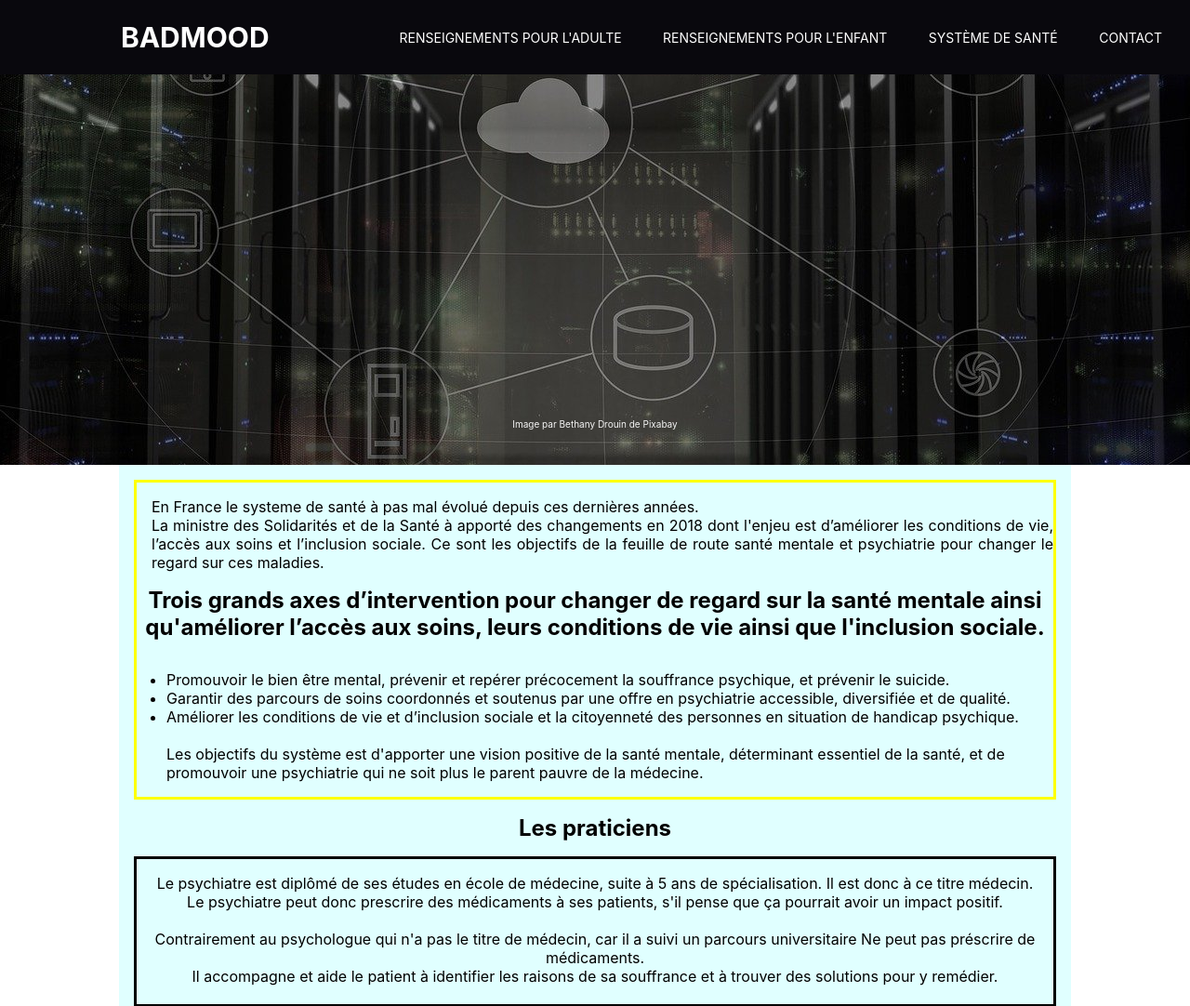
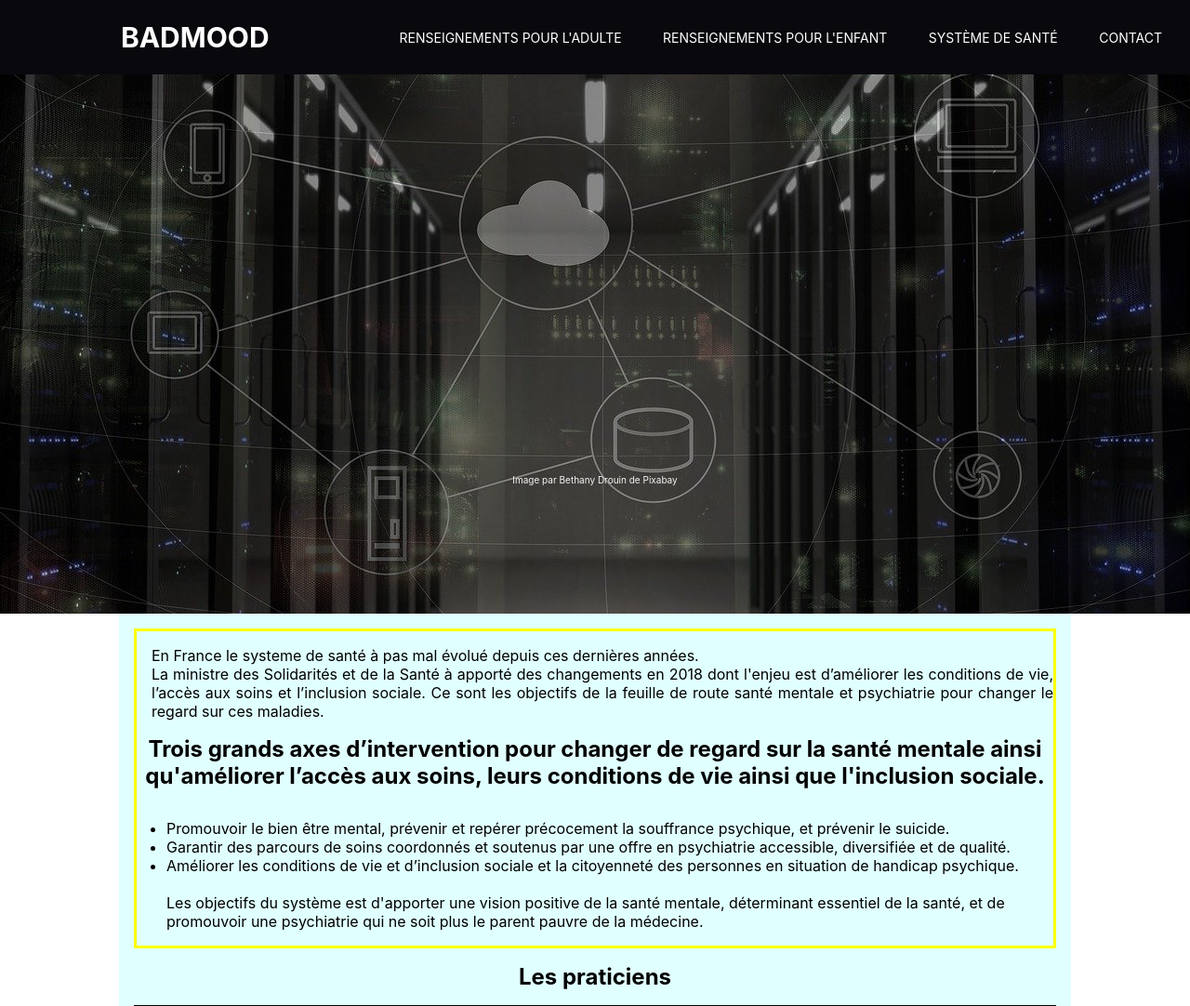
Before and after one commit to FranciscoKevin/Badmood, a PHP site: page /page_infoSysteme.php in a window 1280 px wide. Shown: the top 1082 px of the page at 93% size. Run offline with PHP 8.4, Linux system fonts and the light colour scheme; some libraries are stand-ins or nearby versions.

Commit message:
décalage des pages en dessous de la nav bar

```diff
--- a/index.css
+++ b/index.css
@@ -9,7 +9,8 @@
     justify-content: center;
     flex-direction: column;
     width: 100%;
-    height: 580px ;
+    height: 580px;
+    margin-top: 60px;
 }
 .textOnImage{
     font-size: 22px;
--- a/infoSysteme.css
+++ b/infoSysteme.css
@@ -17,7 +17,8 @@ body {
     flex-direction: column-reverse;
     justify-content: center;
     width: 100%;
-    height: 500px;
+    height: 600px;
+    margin-top: 60px;
 }
 
 .photoSystemeBot {
--- a/page_adulte.css
+++ b/page_adulte.css
@@ -20,7 +20,8 @@
     justify-content: right;
     align-items: flex-end;
     width: 100%;
-    height: 500px;
+    height: 600px;
+    margin-top: 60px;
 }
 
 .imageAdult2 {
--- a/page_contact.css
+++ b/page_contact.css
@@ -2,6 +2,7 @@
 
 .mainContainer {
  display: inline-block;
+ margin-top: 70px;
 }
 
 fieldset {
--- a/page_enfant.css
+++ b/page_enfant.css
@@ -21,6 +21,7 @@
     align-items: flex-end;
     width: 100%;
     height: 500px;
+    margin-top: 50px;
 }
 
 .imageChild2 {
--- a/parent.css
+++ b/parent.css
@@ -22,7 +22,7 @@ body {
 .imageAdulteTriste {
     display: inline-flex;
     width: 100%;
-    height:800px;
+    height:700px;
     background-image: url('img/hommeMalheureuxHD.jpg');
     background-position: center;
     background-repeat: no-repeat;
```
